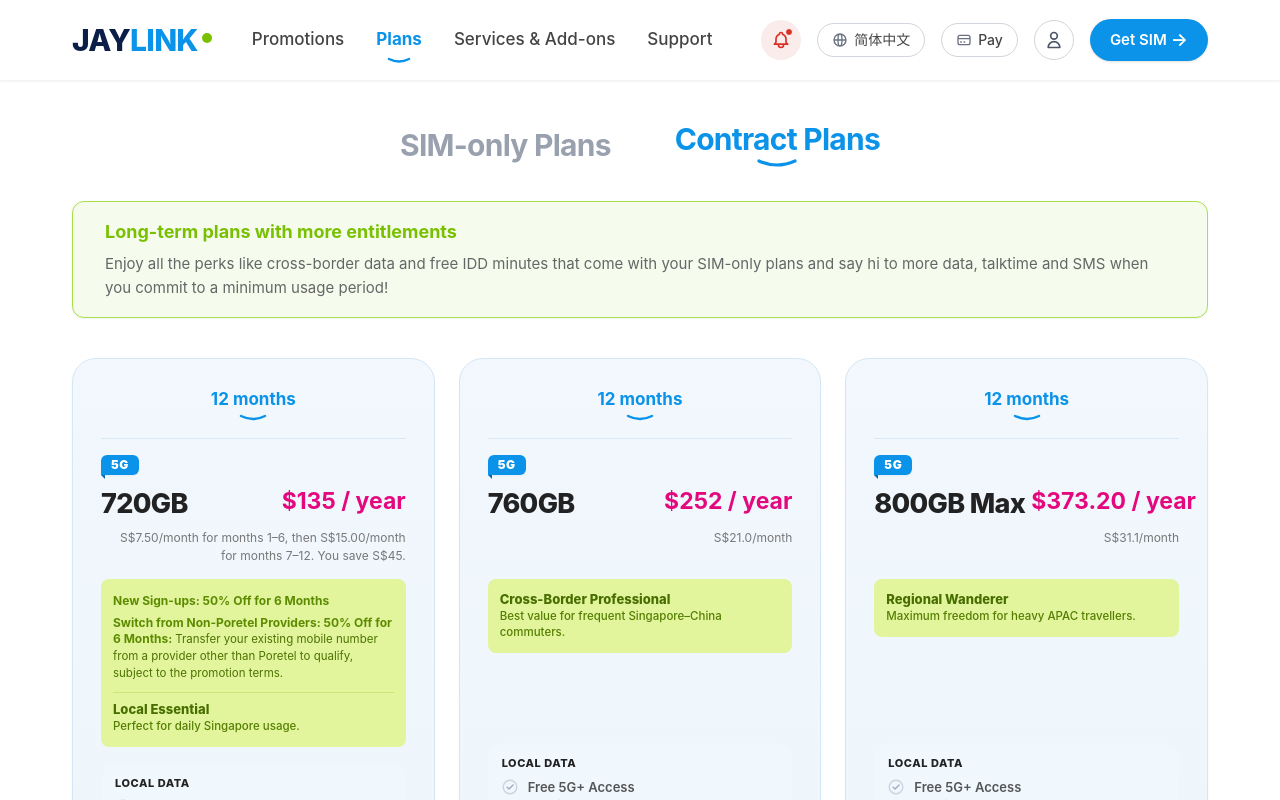
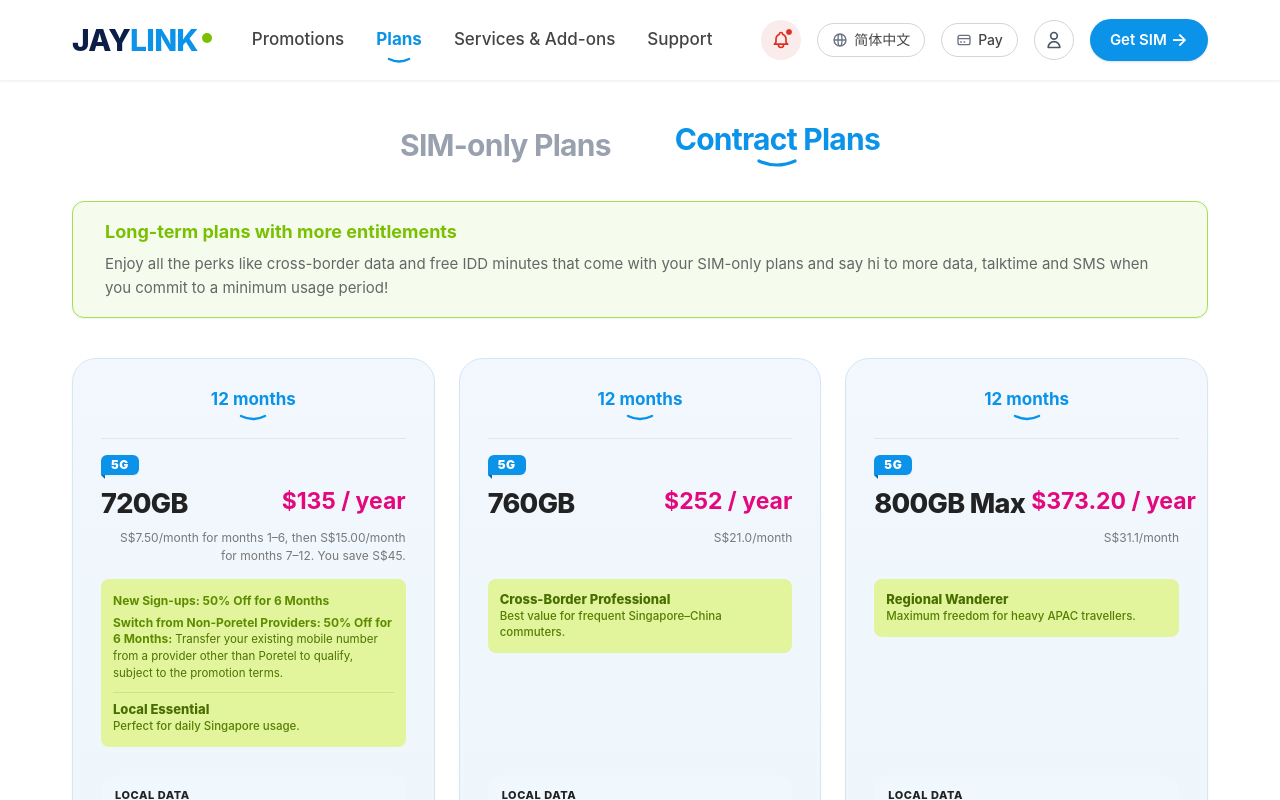
Before and after one commit to JackFang-926/MGMT-6108--Jaylink, a React (Vite) app: page / in a window 1280 px wide. Both pictures are taken after a click on the button "Continue". Shown: the top 800 px of the page. Built offline with nearby package versions, Linux system fonts and the light colour scheme.

Commit message:
Fix Variant B alignment: set green box wrapper height to 180px so LOCAL DATA and subsequent headers align horizontally across all cards

```diff
--- a/src/App.tsx
+++ b/src/App.tsx
@@ -20,7 +20,7 @@ function getInitialVariant(): "A" | "B" {
       urlVariant = new URLSearchParams(hashQuery).get("v")?.toUpperCase();
     }
 
-    // 2. If urlVariant is "A" or "B", use it directly and write it to sessionStorage under key "jaylink_variant"
+    // 2. If explicit URL parameter is present, respect it:
     if (urlVariant === "A" || urlVariant === "B") {
       try {
         sessionStorage.setItem("jaylink_variant", urlVariant);
@@ -30,24 +30,13 @@ function getInitialVariant(): "A" | "B" {
       return urlVariant;
     }
 
-    // 3. If urlVariant is missing or invalid, read sessionStorage:
+    // 3. Otherwise default directly to "B" for preview and set sessionStorage:
     try {
-      const stored = sessionStorage.getItem("jaylink_variant");
-      if (stored === "A" || stored === "B") {
-        return stored;
-      }
+      sessionStorage.setItem("jaylink_variant", "B");
     } catch {
       // ignore
     }
-
-    // 4. Default to "B" for initial view when no variant is explicitly chosen
-    const defaultVariant: "A" | "B" = "B";
-    try {
-      sessionStorage.setItem("jaylink_variant", defaultVariant);
-    } catch {
-      // ignore
-    }
-    return defaultVariant;
+    return "B";
   }
   return "B";
 }
--- a/src/components/PlanCard.jsx
+++ b/src/components/PlanCard.jsx
@@ -178,8 +178,8 @@ export default function PlanCard({ plan, variant = "A", onViewDetails, onSignUp
       </div>
 
       {/* FINDING 7 & FINDING 10: Green Information Box with Target-User Context */}
-      {/* Parent wrapper has fixed min-height to ensure 'LOCAL DATA' headers and all elements below remain perfectly aligned horizontally across all three cards */}
-      <div className="mb-4 lg:min-h-[148px] flex flex-col justify-start">
+      {/* Fixed height on desktop ensures the left card's box never pushes down and 'LOCAL DATA' sits at the exact same horizontal baseline across all three cards */}
+      <div className="mb-4 lg:h-[180px] flex flex-col justify-start">
         <div className="bg-[#E2F59D] rounded-lg p-3 text-[#5D8B00] text-xs leading-5">
           {promo && (
             <div className="space-y-1">
@@ -219,7 +219,8 @@ export default function PlanCard({ plan, variant = "A", onViewDetails, onSignUp
           <div className="text-[11px] font-extrabold uppercase tracking-wider text-[#222] mb-1.5">
             LOCAL DATA
           </div>
-          <ul className="text-[13px] leading-[1.55]">
+          {/* lg:min-h matches the tallest content (Card 3 with cap policy) so 'ROAMING' header aligns horizontally */}
+          <ul className="text-[13px] leading-[1.55] lg:min-h-[96px] flex flex-col justify-start">
             {/* Finding 8: 5G+ benefit with SA handset & coverage qualification visible */}
             {/* Finding 9: Shared baseline feature -> light grey checkmark & grey text */}
             <li className="flex items-start space-x-2.5 mb-[10px] text-[#666]">
@@ -272,7 +273,7 @@ export default function PlanCard({ plan, variant = "A", onViewDetails, onSignUp
 
         {/* Section 2: ROAMING */}
         <div className="mb-4">
-          {/* Finding 9: Bold black/dark category heading */}
+          {/* Finding 9: Bold black/dark category heading - CRITICAL ALIGNMENT 1 */}
           <div className="text-[11px] font-extrabold uppercase tracking-wider text-[#222] mb-1.5">
             ROAMING
           </div>
@@ -308,11 +309,12 @@ export default function PlanCard({ plan, variant = "A", onViewDetails, onSignUp
 
         {/* Section 3: CALLS & SMS */}
         <div>
-          {/* Finding 9: Bold black/dark category heading */}
+          {/* Finding 9: Bold black/dark category heading - CRITICAL ALIGNMENT 2 */}
           <div className="text-[11px] font-extrabold uppercase tracking-wider text-[#222] mb-1.5">
             CALLS &amp; SMS
           </div>
-          <ul className="text-[13px] leading-[1.55]">
+          {/* lg:min-h matches the 4 items so 'Changes after contract period' aligns horizontally */}
+          <ul className="text-[13px] leading-[1.55] lg:min-h-[178px] flex flex-col justify-start">
             {/* Upgraded call minutes: Tiered across plans -> Green checkmark */}
             <li className="flex items-start space-x-2.5 mb-[10px] text-[#333]">
               <svg
@@ -401,7 +403,7 @@ export default function PlanCard({ plan, variant = "A", onViewDetails, onSignUp
           </ul>
         </div>
 
-        {/* Changes after contract period */}
+        {/* Changes after contract period - CRITICAL ALIGNMENT 3 */}
         <div className="mt-4 pt-3.5 border-t border-[#D5E6F5]">
           <div className="text-[13px] font-bold text-[#222] mb-2">
             Changes after contract period
```
